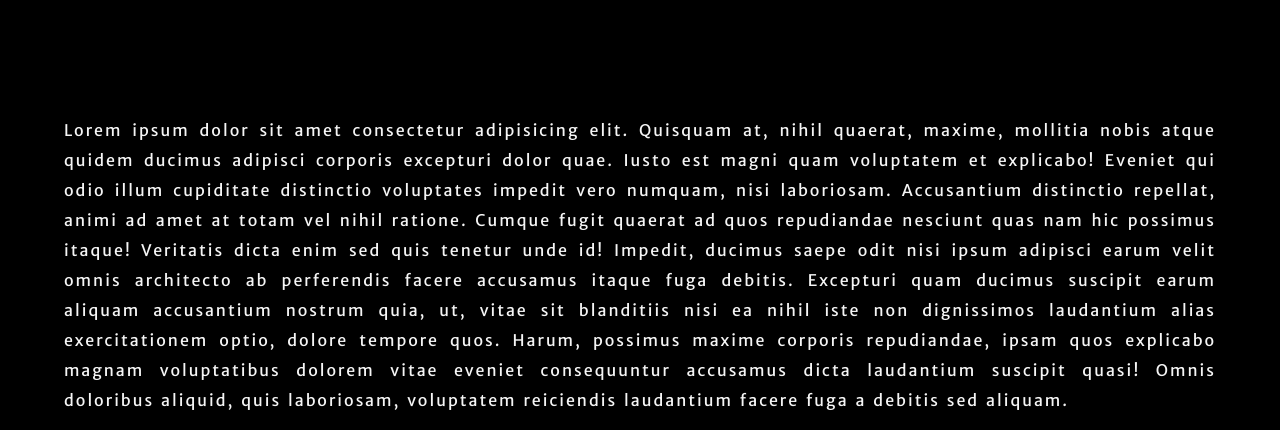
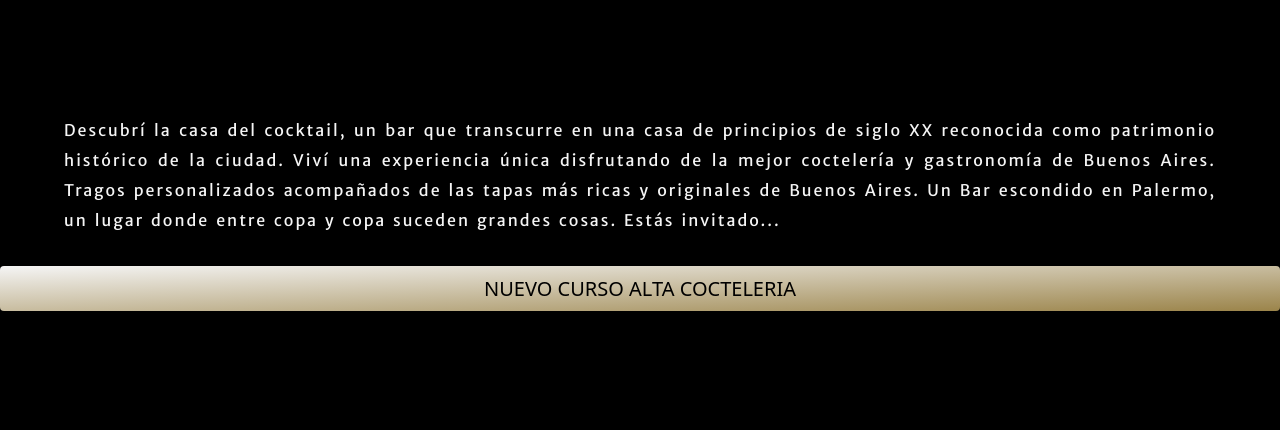
Before and after one commit to luciadifazio/anasagastibar.com.ar, a plain HTML site: page index.html in a window 1280 px wide. Shown: the part 1690-2120 px from the top of the page. Drawn offline with nearby package versions, Linux system fonts and the light colour scheme.

Commit message:
Update index.html

```diff
--- a/index.html
+++ b/index.html
@@ -76,17 +76,12 @@
           <span class="visually-hidden">Next</span>
         </button>
       </div>
-      <p>Lorem ipsum dolor sit amet consectetur adipisicing elit. Quisquam at, nihil quaerat, maxime, mollitia
-        nobis atque quidem ducimus adipisci corporis excepturi dolor quae. Iusto est magni quam voluptatem et
-        explicabo! Eveniet qui odio illum cupiditate distinctio voluptates impedit vero numquam, nisi
-        laboriosam. Accusantium distinctio repellat, animi ad amet at totam vel nihil ratione. Cumque fugit
-        quaerat ad quos repudiandae nesciunt quas nam hic possimus itaque! Veritatis dicta enim sed quis tenetur
-        unde id! Impedit, ducimus saepe odit nisi ipsum adipisci earum velit omnis architecto ab perferendis
-        facere accusamus itaque fuga debitis. Excepturi quam ducimus suscipit earum aliquam accusantium nostrum
-        quia, ut, vitae sit blanditiis nisi ea nihil iste non dignissimos laudantium alias exercitationem optio,
-        dolore tempore quos. Harum, possimus maxime corporis repudiandae, ipsam quos explicabo magnam
-        voluptatibus dolorem vitae eveniet consequuntur accusamus dicta laudantium suscipit quasi! Omnis
-        doloribus aliquid, quis laboriosam, voluptatem reiciendis laudantium facere fuga a debitis sed aliquam.
+      <p>Descubrí la casa del cocktail, un bar que transcurre en una casa de principios de siglo XX reconocida como
+        patrimonio histórico de la ciudad.
+        Viví una experiencia única disfrutando de la mejor coctelería y gastronomía de Buenos Aires.
+        Tragos personalizados acompañados de las tapas más ricas y originales de Buenos Aires.
+        Un Bar escondido en Palermo, un lugar donde entre copa y copa suceden grandes cosas.
+        Estás invitado...
       </p>
     </section>
     <button type="button" class="boton" class="btn btn-warning" data-bs-toggle="modal" data-bs-target="#exampleModal">
```
